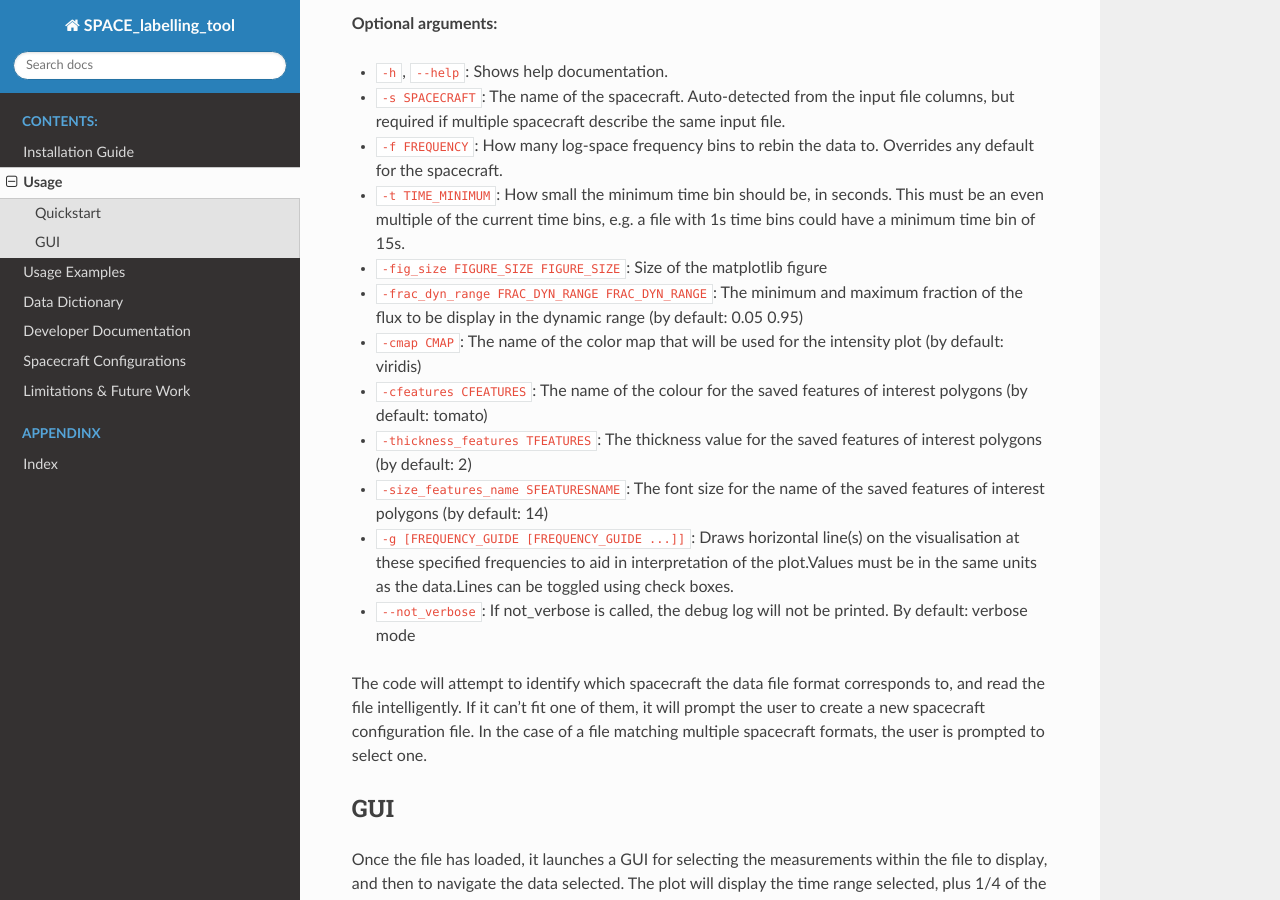
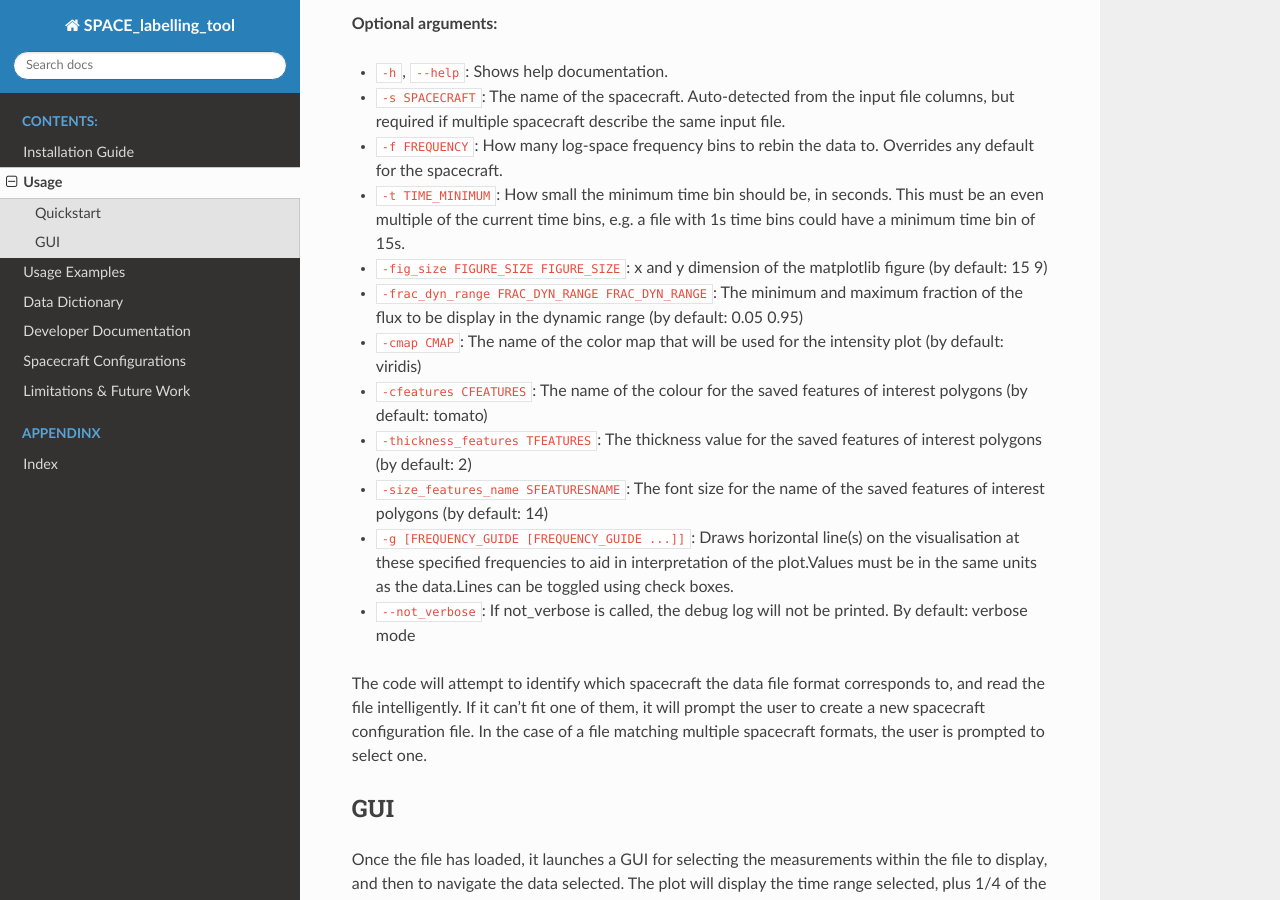
Before and after one commit to CorentinLouis/SPACE_labelling_tool, a Sphinx documentation site: the page built from docs/source/quickstart.md, in a window 1280 px wide and 900 px high, scrolled down 537 px. Built offline with Sphinx 7.4.7 and the Read the Docs theme 2.0.0, drawn with Linux system fonts in a browser that asks for light colours.

Commit message:
Updating doc

```diff
--- a/docs/source/quickstart.md
+++ b/docs/source/quickstart.md
@@ -22,7 +22,7 @@ spacelabel [-h] [-s SPACECRAFT] FILE DATE DATE
 * `-f FREQUENCY`: How many log-space frequency bins to rebin the data to. Overrides any default for the spacecraft.
 * `-t TIME_MINIMUM`: How small the minimum time bin should be, in seconds. This must be an even multiple of the current
   time bins, e.g. a file with 1s time bins could have a minimum time bin of 15s.
-* `-fig_size FIGURE_SIZE FIGURE_SIZE`: Size of the matplotlib figure
+* `-fig_size FIGURE_SIZE FIGURE_SIZE`: x and y dimension of the matplotlib figure (by default: 15 9)
 * `-frac_dyn_range FRAC_DYN_RANGE FRAC_DYN_RANGE`: The minimum and maximum fraction of the flux to be display in the dynamic range (by default: 0.05 0.95)
 * `-cmap CMAP`: The name of the color map that will be used for the intensity plot (by default: viridis)
 * `-cfeatures CFEATURES`: The name of the colour for the saved features of interest polygons (by default: tomato)
```
Also changed, not shown: README.md (+1 -1 lines).
